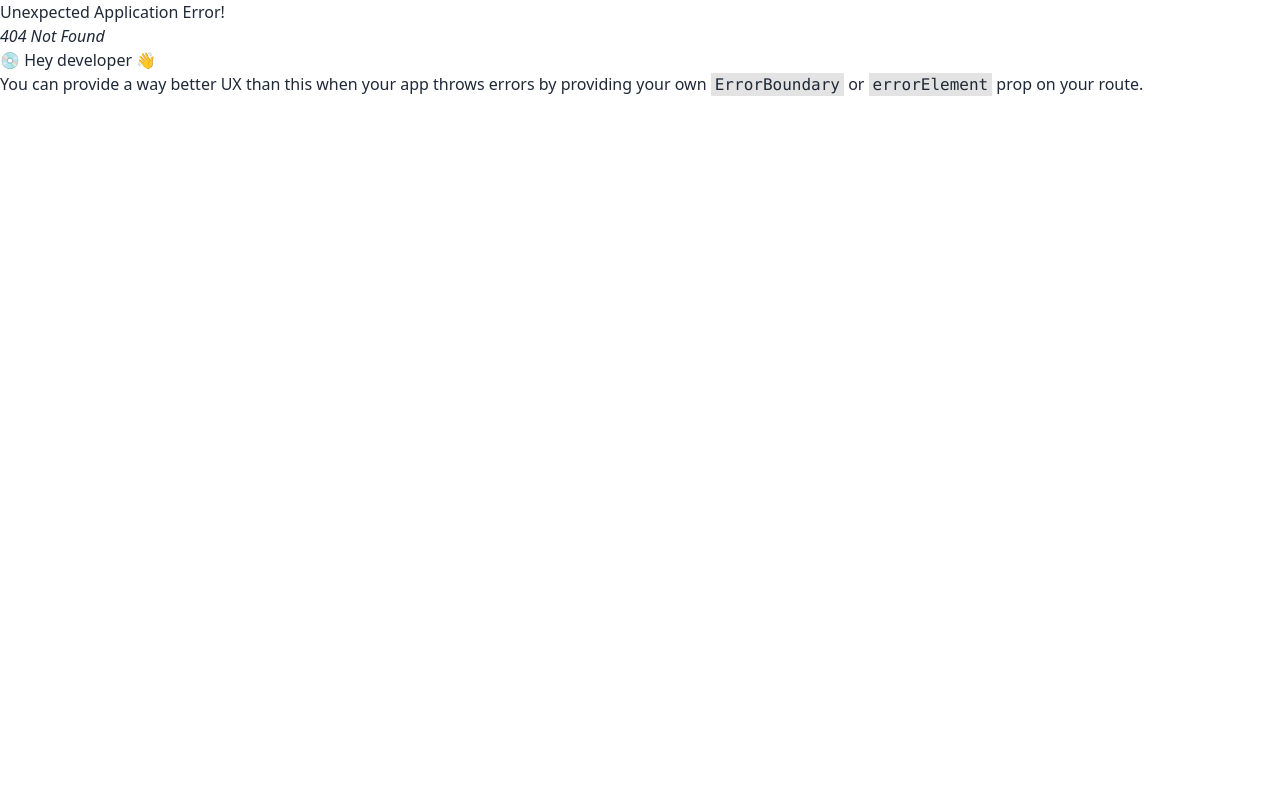
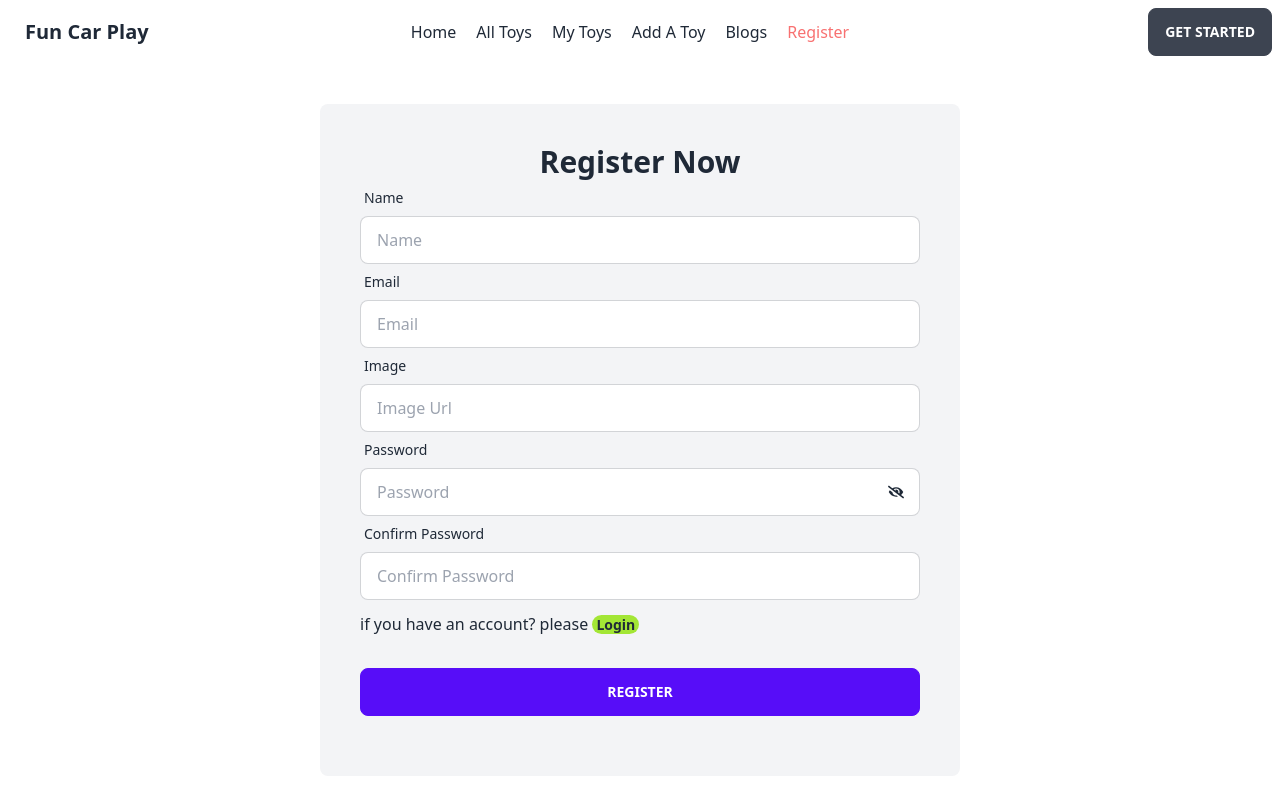
Before and after one commit to aminul-islam01/fun-car-play-client, a React (Vite) app: page /register in a window 1280 px wide. Before the commit this address had no page. Shown: the top 800 px of the page. Built offline with nearby package versions, Linux system fonts and the light colour scheme.

Commit message:
add login and register page

```diff
--- a/package.json
+++ b/package.json
@@ -16,6 +16,7 @@
     "react": "^18.2.0",
     "react-dom": "^18.2.0",
     "react-hook-form": "^7.43.9",
+    "react-icons": "^4.8.0",
     "react-router-dom": "^6.11.2",
     "react-tabs": "^6.0.1",
     "sort-by": "^1.2.0"
--- a/src/Pages/AddToy/AddToy.jsx
+++ b/src/Pages/AddToy/AddToy.jsx
@@ -14,6 +14,18 @@ const AddToy = () => {
         const description = form.description.value;
         const sub_category = form.Categories.value;
         const toy = {name, image_url, seller_name, seller_email, price, quantity, rating, description, sub_category};
+
+        fetch('http://localhost:5000/cars', {
+            method: "POST",
+            headers: {
+                'content-type': 'application/json'
+            },
+            body: JSON.stringify(toy)
+        })
+        .then(res=> res.json())
+        .then(data => {
+            console.log(data)
+        })
         console.log(name, image_url, seller_name, seller_email, price, quantity, rating, description, sub_category)
     }
 
--- a/src/Pages/Home/Shop/Shop.jsx
+++ b/src/Pages/Home/Shop/Shop.jsx
@@ -21,7 +21,7 @@ const Shop = () => {
 
     return (
         <div>
-            <h2 className='text-4xl font-semibold text-yellow-400 text-center mb-10'>Our Products</h2>
+            <h2 className='text-4xl font-semibold text-yellow-400 text-center mb-10'>Shop By Categories</h2>
             <Tabs>
                 <TabList>
                     <Tab onClick={() => setAllProducts(!allProducts)}>All</Tab>
--- a/src/Pages/Home/Shop/ShopCard.jsx
+++ b/src/Pages/Home/Shop/ShopCard.jsx
@@ -14,7 +14,7 @@ const ShopCard = ({ product }) => {
     return (
         <div>
             <div className="shadow hover:shadow-lg rounded-md">
-                <img src={image_url} />
+                <img className="h-52 w-full" src={image_url} />
                 <div className="p-5">
                     <h2 className="text-2xl font-semibold">{name}</h2>
                     <div className="flex justify-between my-5">
--- /dev/null
+++ b/src/Pages/Login/Login.jsx
@@ -0,0 +1,45 @@
+import { Link } from "react-router-dom";
+import { FaEye, FaEyeSlash, FaGoogle } from 'react-icons/fa';
+import { useState } from "react";
+
+
+
+const Login = () => {
+    const [show, setShow] = useState(false);
+    return (
+        <div className="md:w-1/2 my-10 mx-auto bg-gray-100 p-10 rounded-lg">
+            <h2 className="text-3xl font-semibold text-center">Login Now</h2>
+            <form className="">
+                <div className="form-control">
+                    <label className="label">
+                        <span className="label-text">Name</span>
+                    </label>
+                    <input type="text" name="name" placeholder="Name" className="input input-bordered" required/>
+                </div>
+                <div className="form-control">
+                    <label className="label">
+                        <span className="label-text">Email</span>
+                    </label>
+                    <input type="email" name="email" placeholder="Email" className="input input-bordered" required/>
+                </div>
+                <div className="form-control relative mb-3">
+                    <label className="label">
+                        <span className="label-text">Password</span>
+                    </label>
+                    <input type={show?'text':'password'} name="password" placeholder="Password" className="input input-bordered" required/>
+
+                    {show?<FaEye onClick={() => setShow(!show)} className="absolute bottom-4 right-4 cursor-pointer"></FaEye>
+                    :<FaEyeSlash onClick={() => setShow(!show)} className="absolute bottom-4 right-4 cursor-pointer"></FaEyeSlash>}
+
+                </div>
+                <p>if you new member? please <Link to="/register" className="bg-lime-400 text-sm px-1 rounded-full font-semibold">Register</Link> </p>
+                <button className="btn btn-block btn-primary my-5">Login</button>
+            </form>
+            <div className="divider">OR</div>
+            <button className="btn btn-block btn-outline btn-primary">
+            <FaGoogle></FaGoogle> Login With Google</button>
+        </div>
+    );
+};
+
+export default Login;
--- /dev/null
+++ b/src/Pages/Register/Register.jsx
@@ -0,0 +1,89 @@
+import { useState } from "react";
+import { FaEye, FaEyeSlash } from "react-icons/fa";
+import { Link } from "react-router-dom";
+
+const Register = () => {
+    const [error, setError] = useState();
+    const [show, setShow] = useState(false);
+
+    const handleRegister = (event) => {
+        setError('');
+        event.preventDefault();
+
+        const form = event.target;
+        const name = form.name.value;
+        const email = form.email.value;
+        const image = form.image.value;
+        const password = form.password.value;
+        const confirmPassword = form.confirmPassword.value;
+
+        if (password.length < 8) {
+            setError("Password length must be at least 8 characters");
+            return;
+        } else if (password.length >= 15) {
+            setError("Password length must not exceed 15 characters");
+            return;
+        } else if (!/(?=.*[A-Z])/.test(password)) {
+            setError("Password must be at least one uppercase");
+            return;
+        } else if (!/(?=.*[@$!%#*?&])/.test(password)) {
+            setError("Password must be at least one special characters");
+            return;
+        } else if (!/[0-9]/.test(password)) {
+            setError("Password must be at least one number");
+            return;
+        } else if (password !== confirmPassword) {
+            setError("Confirm your password");
+            return;
+        }
+    }
+
+    return (
+        <div className="md:w-1/2 my-10 mx-auto bg-gray-100 p-10 rounded-lg">
+            <h2 className="text-3xl font-semibold text-center">Register Now</h2>
+            <form onSubmit={handleRegister}>
+                <div className="form-control">
+                    <label className="label">
+                        <span className="label-text">Name</span>
+                    </label>
+                    <input type="text" name="name" placeholder="Name" className="input input-bordered" required/>
+                </div>
+                <div className="form-control">
+                    <label className="label">
+                        <span className="label-text">Email</span>
+                    </label>
+                    <input type="email" name="email" placeholder="Email" className="input input-bordered" required/>
+                </div>
+                <div className="form-control">
+                    <label className="label">
+                        <span className="label-text">Image</span>
+                    </label>
+                    <input type="text" name="image" placeholder="Image Url" className="input input-bordered" required/>
+                </div>
+                <div className="form-control relative">
+                    <label className="label">
+                        <span className="label-text">Password</span>
+                    </label>
+                    <input type={show?'text':'password'} name="password" placeholder="Password" className="input input-bordered" required/>
+
+                    {show?<FaEye onClick={() => setShow(!show)} className="absolute bottom-4 right-4 cursor-pointer"></FaEye>
+                    :<FaEyeSlash onClick={() => setShow(!show)} className="absolute bottom-4 right-4 cursor-pointer"></FaEyeSlash>}
+
+                </div>
+                <div className="form-control mb-3">
+                    <label className="label">
+                        <span className="label-text">Confirm Password</span>
+                    </label>
+                    <input type={show?'text':'password'} name="confirmPassword" placeholder="Confirm Password" className="input input-bordered" required/>
+                </div>
+
+                <p>if you have an account? please <Link to="/login" className="bg-lime-400 text-sm px-1 rounded-full font-semibold">Login</Link> </p>
+
+                <p className='text-red-500 mt-3'>{error}</p>
+                <button type="submit" className="btn btn-block btn-primary my-5">Register</button>
+            </form>
+        </div>
+    );
+};
+
+export default Register;
--- a/src/Pages/Shared/Navbar/Navbar.jsx
+++ b/src/Pages/Shared/Navbar/Navbar.jsx
@@ -13,6 +13,8 @@ const Navbar = () => {
         className={({isActive}) => isActive ? "text-red-400 me-5":"me-5"}>Add A Toy</NavLink>
         <NavLink to='/all-toys'
         className={({isActive}) => isActive ? "text-red-400 me-5":"me-5"}>Blogs</NavLink>
+        <NavLink to='/register'
+        className={({isActive}) => isActive ? "text-red-400 me-5":"me-5"}>Register</NavLink>
 
     </>
     return (
```
Also changed, not shown: src/Routes/Routes.jsx (+10 -0 lines), 1 other file (tests, documents, lock files or other folders).
